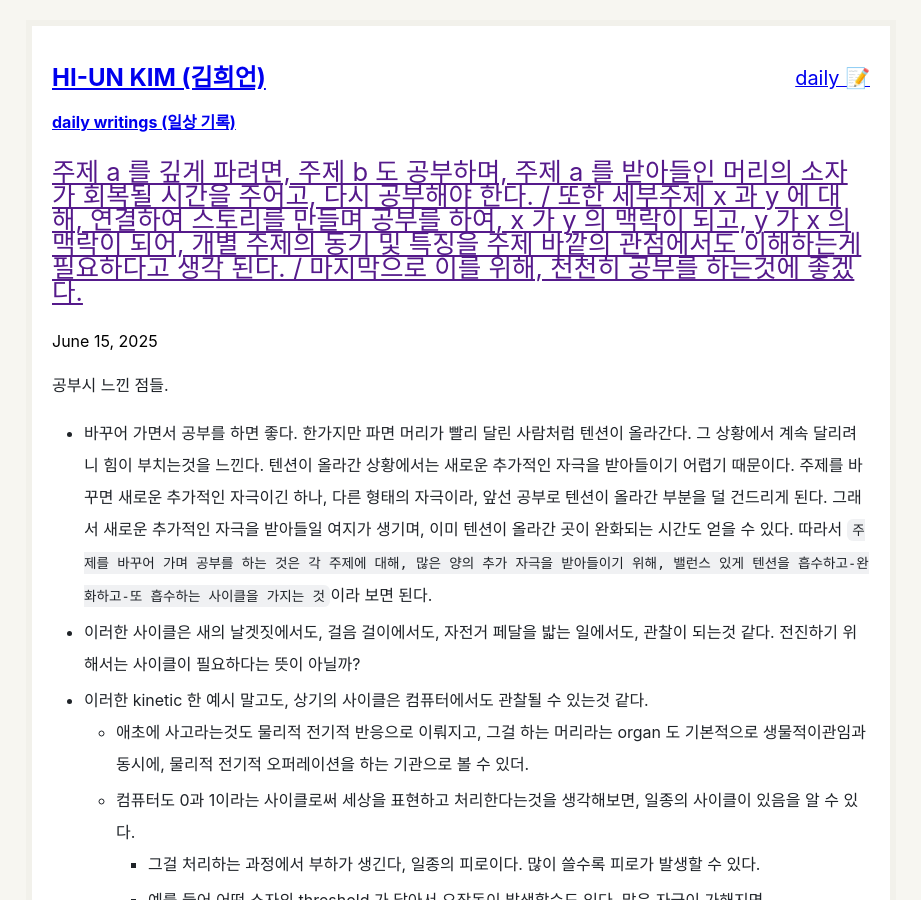
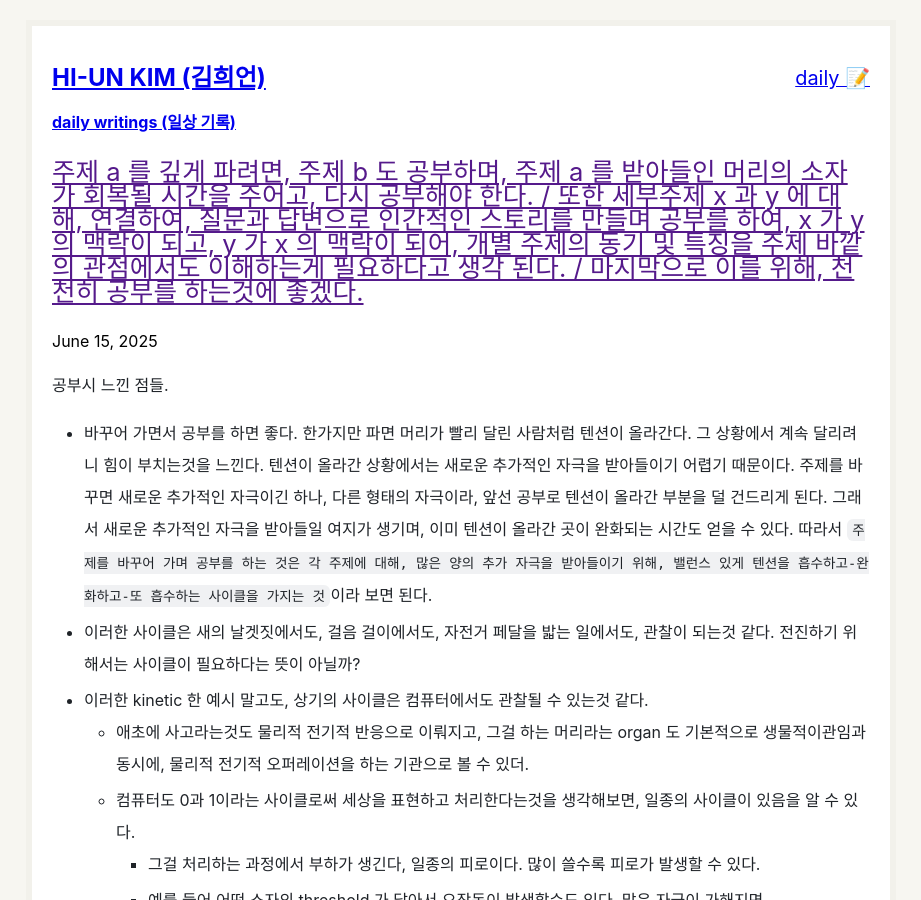
Before and after one commit to hiun/hiun.github.io, a Jekyll site: the page built from notes/_posts/2025-06-15-note.md, in a window 1280 px wide and 900 px high. Shown: the whole window, without its empty margins (179-1100 px from the left). Built offline with Jekyll 4.4.1, drawn with Linux system fonts in a browser that asks for light colours; some of the changed text lies outside the part shown.

Commit message:
Update 2025-06-15-note.md

```diff
--- a/notes/_posts/2025-06-15-note.md
+++ b/notes/_posts/2025-06-15-note.md
@@ -1,6 +1,6 @@
 ---
 layout: post
-title: "주제 a 를 깊게 파려면, 주제 b 도 공부하며, 주제 a 를 받아들인 머리의 소자가 회복될 시간을 주어고, 다시 공부해야 한다. / 또한 세부주제 x 과 y 에 대해, 연결하여 스토리를 만들며 공부를 하여, x 가 y 의 맥락이 되고, y 가 x 의 맥락이 되어, 개별 주제의 동기 및 특징을 주제 바깥의 관점에서도 이해하는게 필요하다고 생각 된다. / 마지막으로 이를 위해, 천천히 공부를 하는것에 좋겠다."
+title: "주제 a 를 깊게 파려면, 주제 b 도 공부하며, 주제 a 를 받아들인 머리의 소자가 회복될 시간을 주어고, 다시 공부해야 한다. / 또한 세부주제 x 과 y 에 대해, 연결하여, 질문과 답변으로 인간적인 스토리를 만들며 공부를 하여, x 가 y 의 맥락이 되고, y 가 x 의 맥락이 되어, 개별 주제의 동기 및 특징을 주제 바깥의 관점에서도 이해하는게 필요하다고 생각 된다. / 마지막으로 이를 위해, 천천히 공부를 하는것에 좋겠다."
 published: true
 ---
 
@@ -39,3 +39,4 @@ published: true
 - 공간적으로는 연관짓고 관련지어 지식을 연결하여 저장하는것.
 - 이러한 공부는 지식의 한 측면을 잊더라도, 즉 ablation 이 되더라도, 다른 측면으로써 복원할수 있게도 도움을 줄 수 있을것 같다.
 - 또한 이러한 공부는 꽤 시간이 걸릴듯 한데, 그래서 시간을 투자하여, gradient descent 하는것 처럼 조금씩 조금씩 공부를 하는것이 필요하다고 생각 된다.
+- 그리고 적절한 질문과 답변으로 인간적인 스토리를 만들어 나가는 것이, 그것에 있어서는, 중요한 요소라는 생각을 한다.
```
